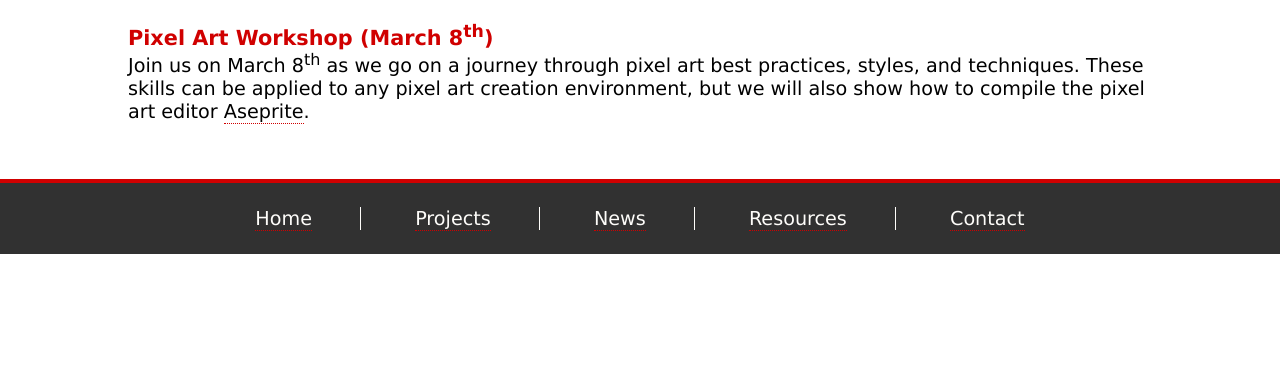
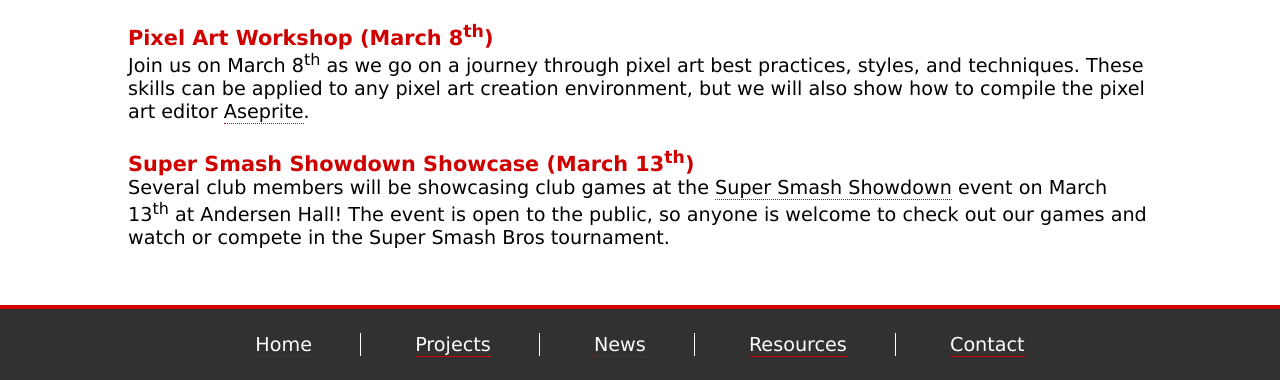
Before and after one commit to UNL-Game-Dev-Club/UNL-Game-Dev-Club.github.io, a plain HTML site: page index.html in a window 1280 px wide. Shown: the part 652-1032 px from the top of the page. Before the commit the page ends 906 px from the top, so only its background shows below. Drawn offline with Linux system fonts and the light colour scheme.

Commit message:
Updated the main page with the Super Smash Showdown event.

```diff
--- a/index.html
+++ b/index.html
@@ -36,6 +36,9 @@
 
             <h3>Pixel Art Workshop (March 8<sup>th</sup>)</h3>
             <p>Join us on March 8<sup>th</sup> as we go on a journey through pixel art best practices, styles, and techniques. These skills can be applied to any pixel art creation environment, but we will also show how to compile the pixel art editor <a href="https://www.aseprite.org/" target="_blank">Aseprite</a>.</p>
+
+            <h3>Super Smash Showdown Showcase (March 13<sup>th</sup>)</h3>
+            <p>Several club members will be showcasing club games at the <a href="https://journalism.unl.edu/gaming" target="_blank">Super Smash Showdown</a> event on March 13<sup>th</sup> at Andersen Hall! The event is open to the public, so anyone is welcome to check out our games and watch or compete in the Super Smash Bros tournament.</p>
         </div>
     </div>
     <div class="footer">
```
